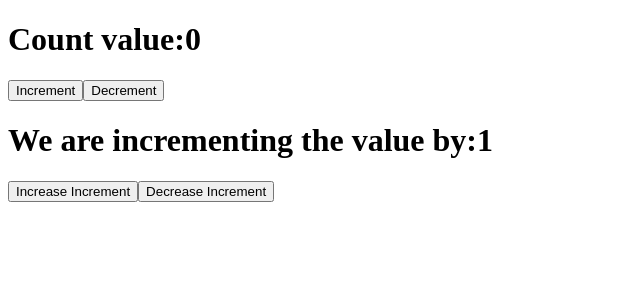
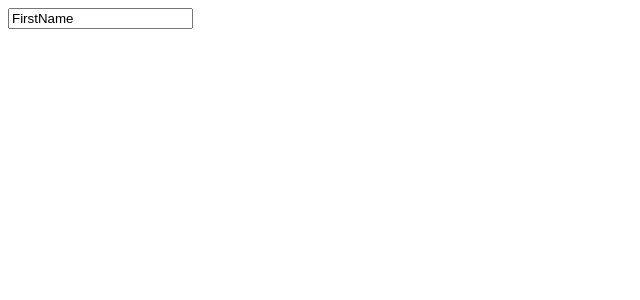
Before and after one commit to DNishadini/React_Start_Projects, a React (Vite) app: page / in a window 1280 px wide. Shown: the top 300 px of the page, without its empty margins (0-640 px from the left). Built offline with nearby package versions, Linux system fonts and the light colour scheme.

Commit message:
Handling Input Fields 1

```diff
--- a/src/App.jsx
+++ b/src/App.jsx
@@ -4,11 +4,12 @@ import Fruits from "./components/Fruits";
 import ConditionalComponent from "./components/ConditionalComponent";
 import { Message } from "./components/Message";
 import Counter from "./components/Counter";
+import Form from "./components/Form";
 
 function App() {
   return (
     <div className="App">
-      <Counter />
+      <Form />
     </div>
   );
 }
--- /dev/null
+++ b/src/components/Form.jsx
@@ -0,0 +1,9 @@
+export default function Form() {
+  return (
+    <div>
+      <form>
+        <input type="text" value="FirstName" />
+      </form>
+    </div>
+  );
+}
```
